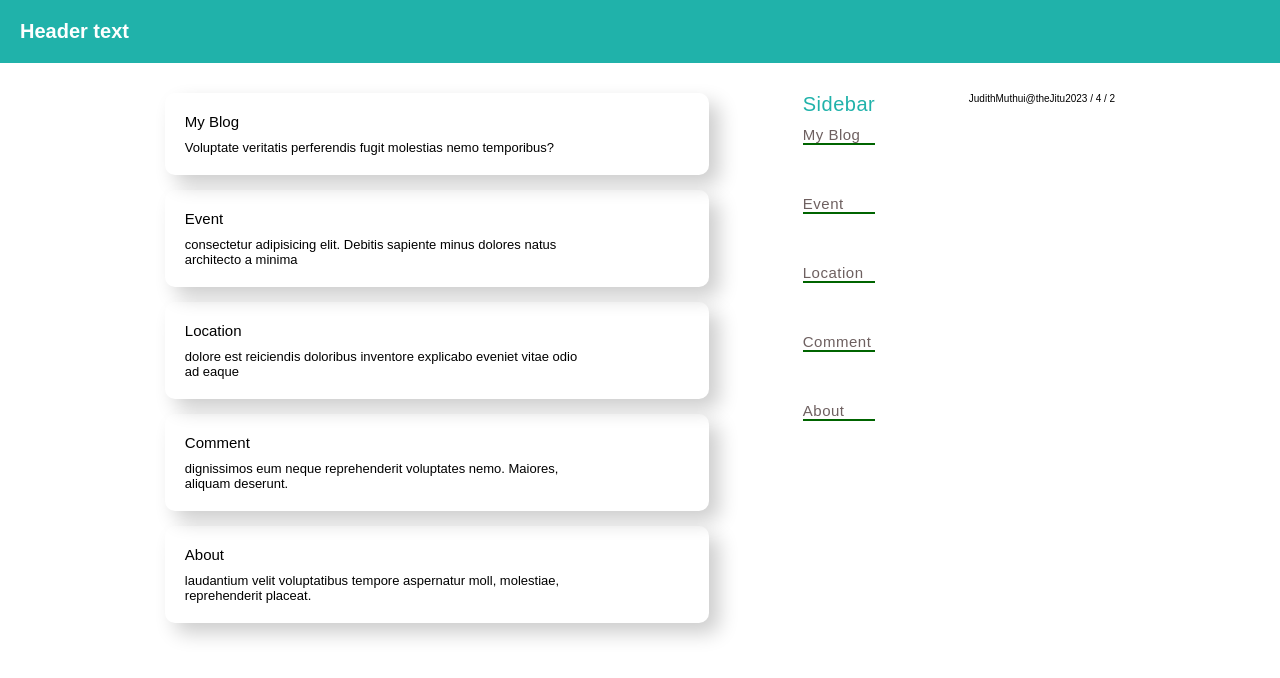
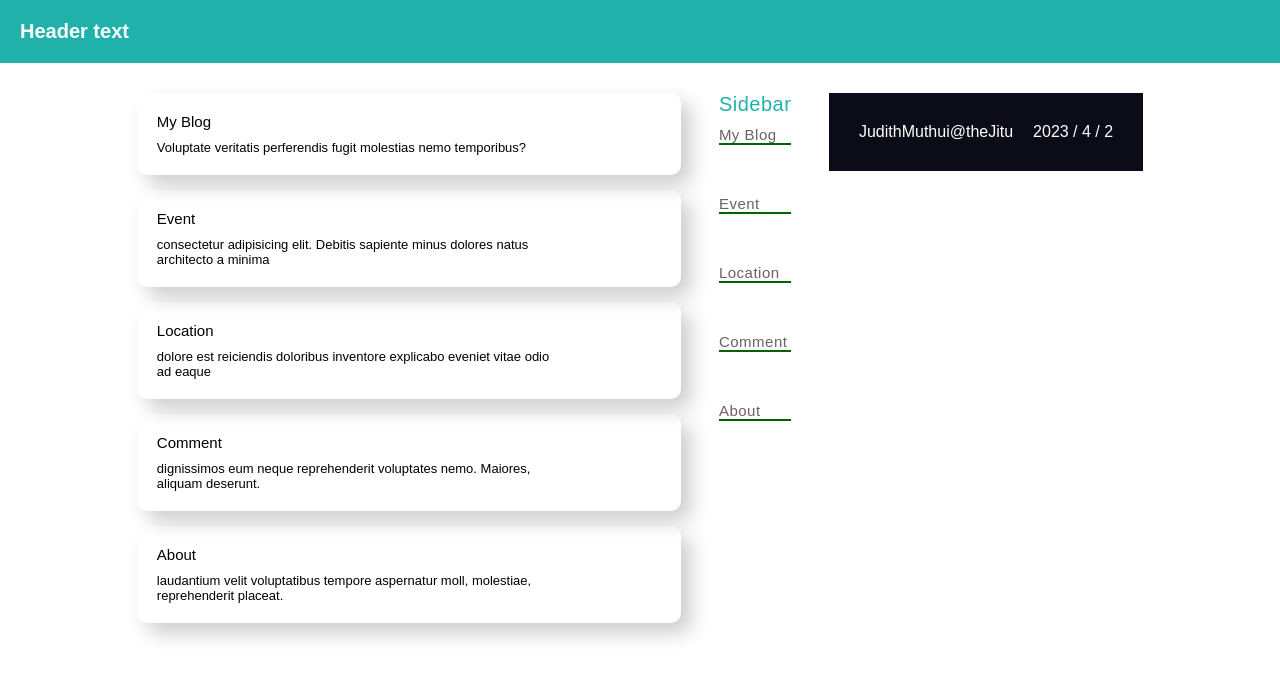
Before and after one commit to Judiciousmurich/Blog-React-App, a React (Create React App) app: page / in a window 1280 px wide. Shown: the top 678 px of the page. Built offline with nearby package versions, Linux system fonts and the light colour scheme.

Commit message:
Update App.css

```diff
--- a/src/App.css
+++ b/src/App.css
@@ -63,6 +63,19 @@
 
 }
 
+footer{
+  display: flex;
+  align-items: center;
+  justify-content: space-between;
+  background-color: rgba(0, 0, 14, 0.953);
+  color: #fff;
+  padding: 20px;
+}
+footer span{
+  font-size: 16px;
+  padding: 10px;
+}
+
 @media only screen and (max-width:600px) {
 
 .flex-container {
```
